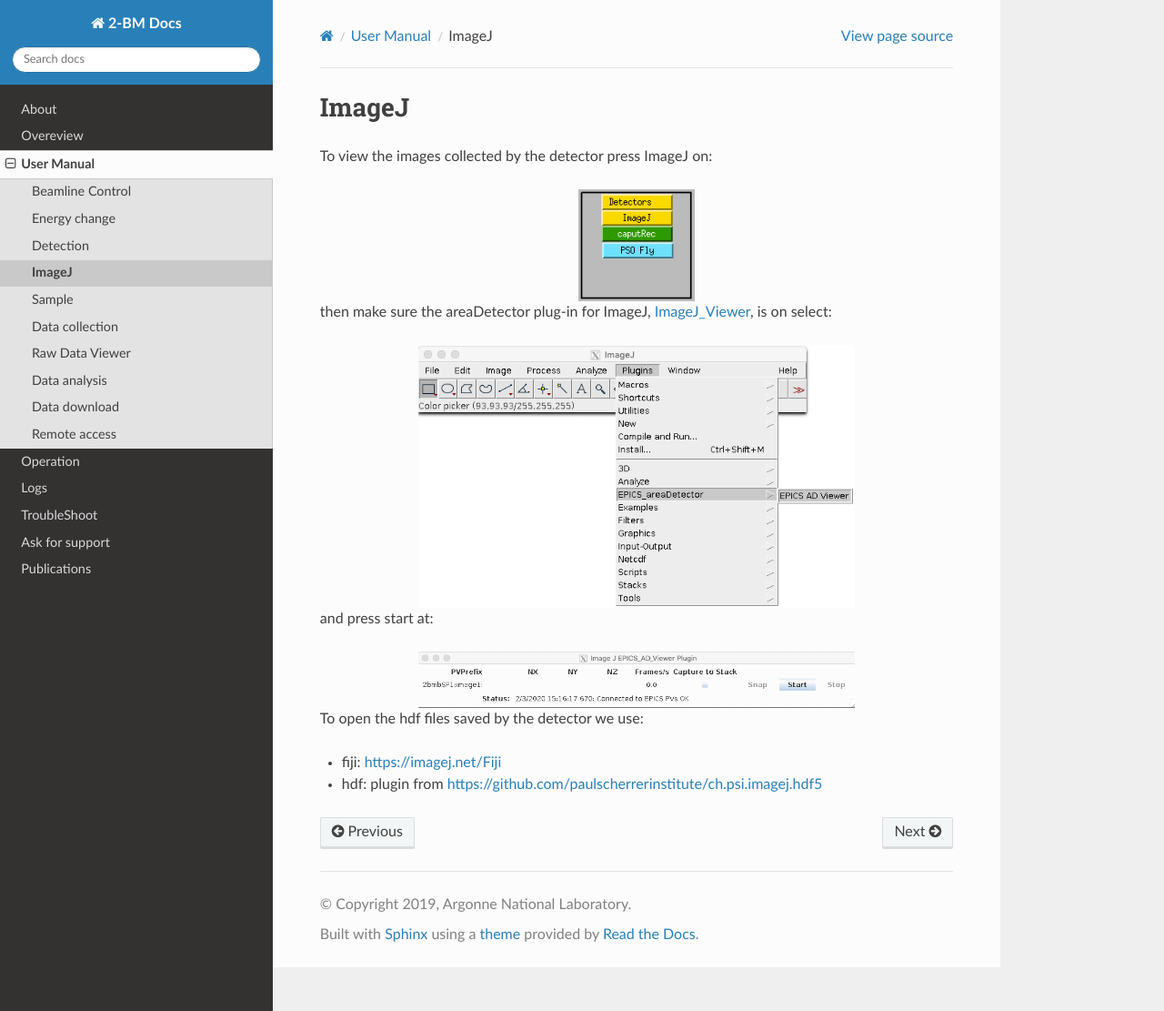
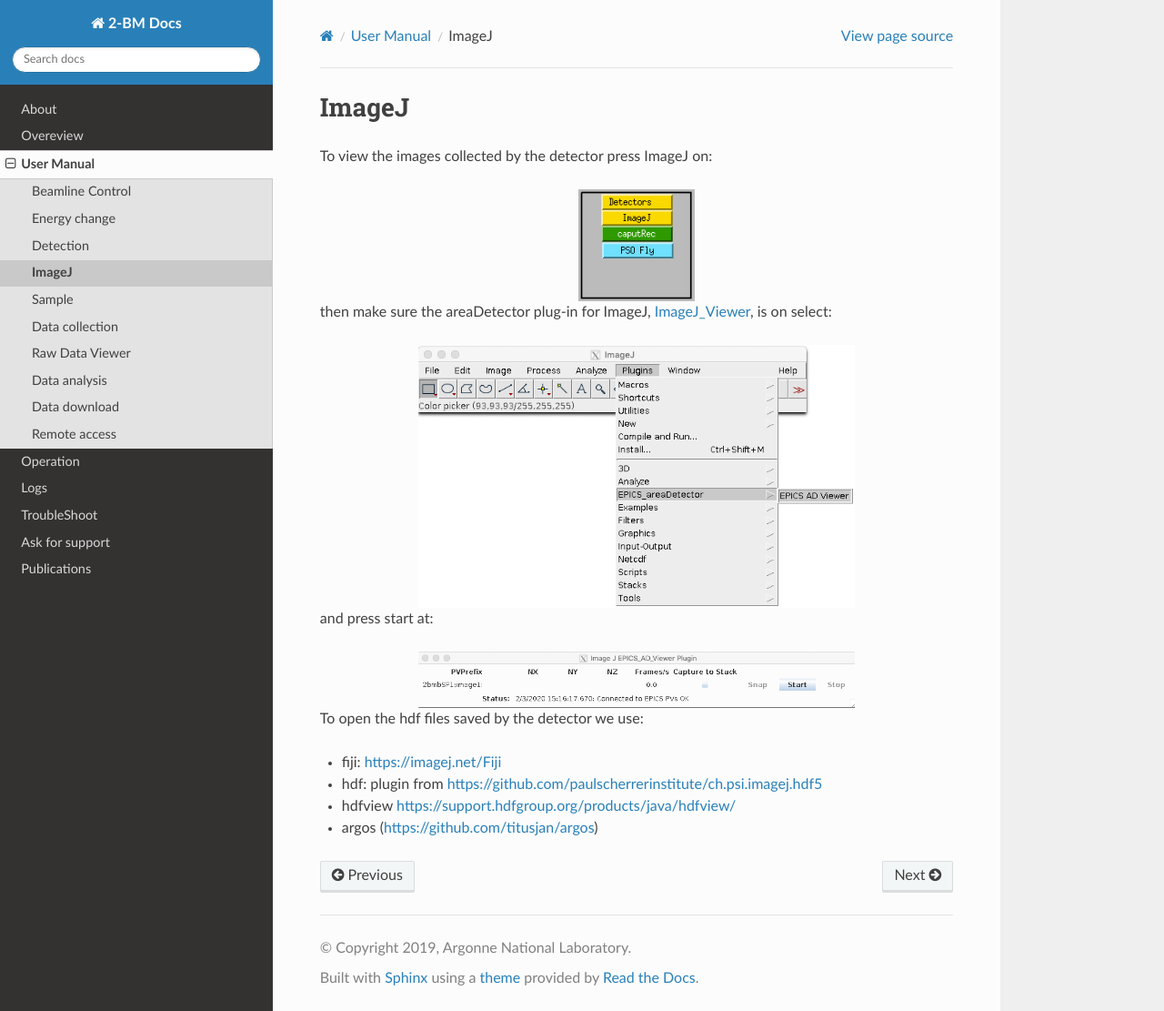
Before and after one commit to xray-imaging/2bm-docs, a Sphinx documentation site: the page built from docs/source/user/item_003.rst, in a window 1280 px wide and 1111 px high. Shown: the whole window at 91% size. Built offline with Sphinx 7.4.7 and the Read the Docs theme 2.0.0, drawn with Linux system fonts in a browser that asks for light colours; the version number could not be read and is left out.

Commit message:
Update item_003.rst

```diff
--- a/docs/source/user/item_003.rst
+++ b/docs/source/user/item_003.rst
@@ -29,3 +29,5 @@
 
 - fiji: https://imagej.net/Fiji
 - hdf: plugin from https://github.com/paulscherrerinstitute/ch.psi.imagej.hdf5
+- hdfview https://support.hdfgroup.org/products/java/hdfview/
+- argos (https://github.com/titusjan/argos)
```
